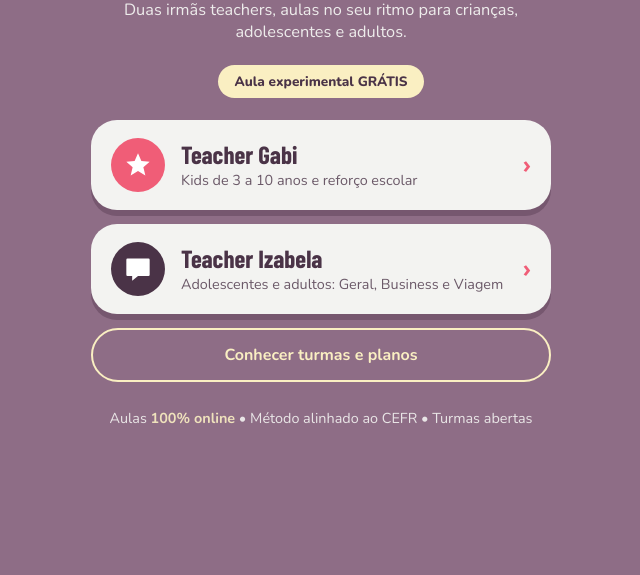
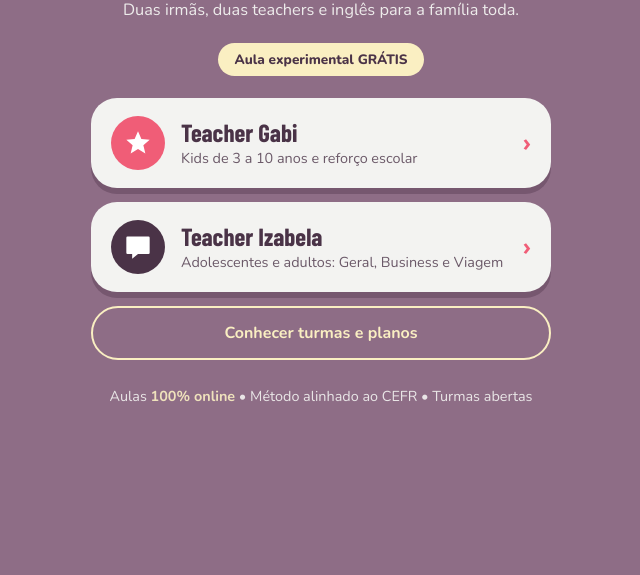
Before and after one commit to Gabidev20/IG-instagram, a plain HTML site: page index.html in a window 1280 px wide. Shown: the part 225-800 px from the top of the page, without its empty margins (319-959 px from the left). Drawn offline with nearby package versions, Linux system fonts and the light colour scheme.

Commit message:
Add files via upload

```diff
--- a/index.html
+++ b/index.html
@@ -52,7 +52,7 @@
 <main>
   <img class="logo" src="logo.png" alt="IG English School" width="180">
   <h1>Inglês online <span>do seu jeito</span></h1>
-  <p class="sub">Duas irmãs teachers, aulas no seu ritmo para crianças, adolescentes e adultos.</p>
+  <p class="sub">Duas irmãs, duas teachers e inglês para a família toda.</p>
   <div class="badge">Aula experimental GRÁTIS</div>
 
   <a class="card" href="https://wa.me/5592984959683?text=Oi%20Teacher%20Gabi!%20Quero%20agendar%20a%20aula%20experimental%20gr%C3%A1tis%20para%20meu%20filho%28a%29." target="_blank" rel="noopener">
```
